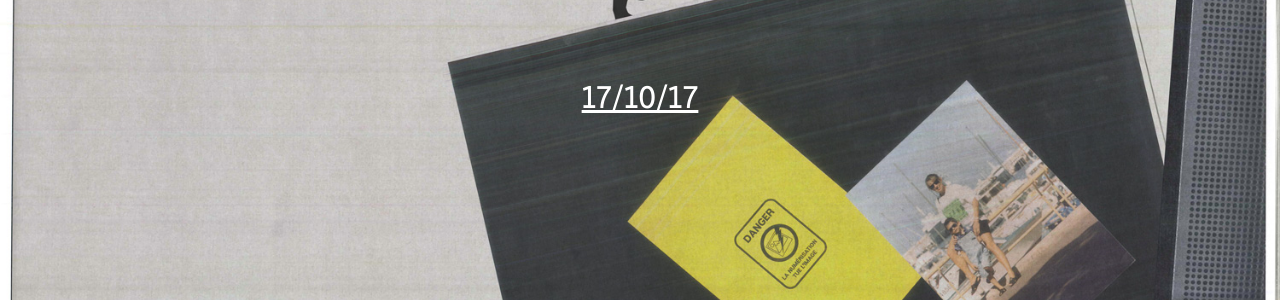
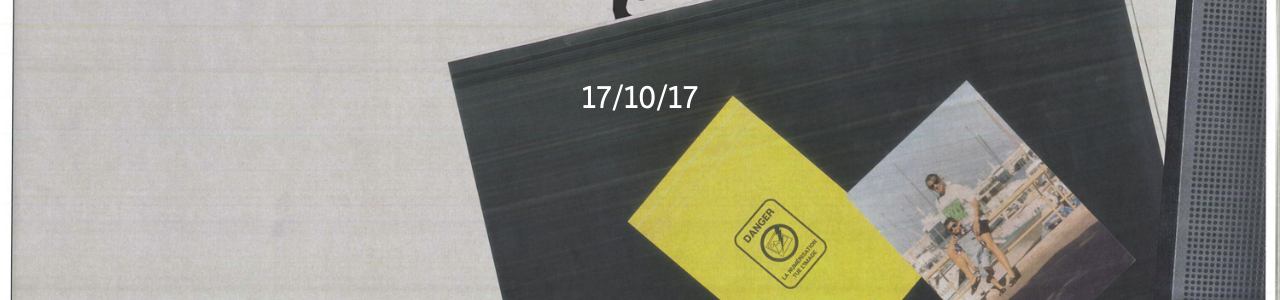
Before and after one commit to objet-papier/site, a Jekyll site: the page built from index.md, in a window 1280 px wide. Shown: the part 366-666 px from the top of the page. Built offline with Jekyll 4.4.1, drawn with Linux system fonts in a browser that asks for light colours; nearby versions of some CDN libraries.

Commit message:
remove underline on hover state of home

```diff
--- a/_sass/op/_teaser.scss
+++ b/_sass/op/_teaser.scss
@@ -15,10 +15,6 @@
   cursor: pointer;
 }
 
-.home:hover{
-  text-decoration: underline;
-}
-
 
 @media screen and (max-width:640px){
   .home {
```
Also changed, not shown: 2 other files.
